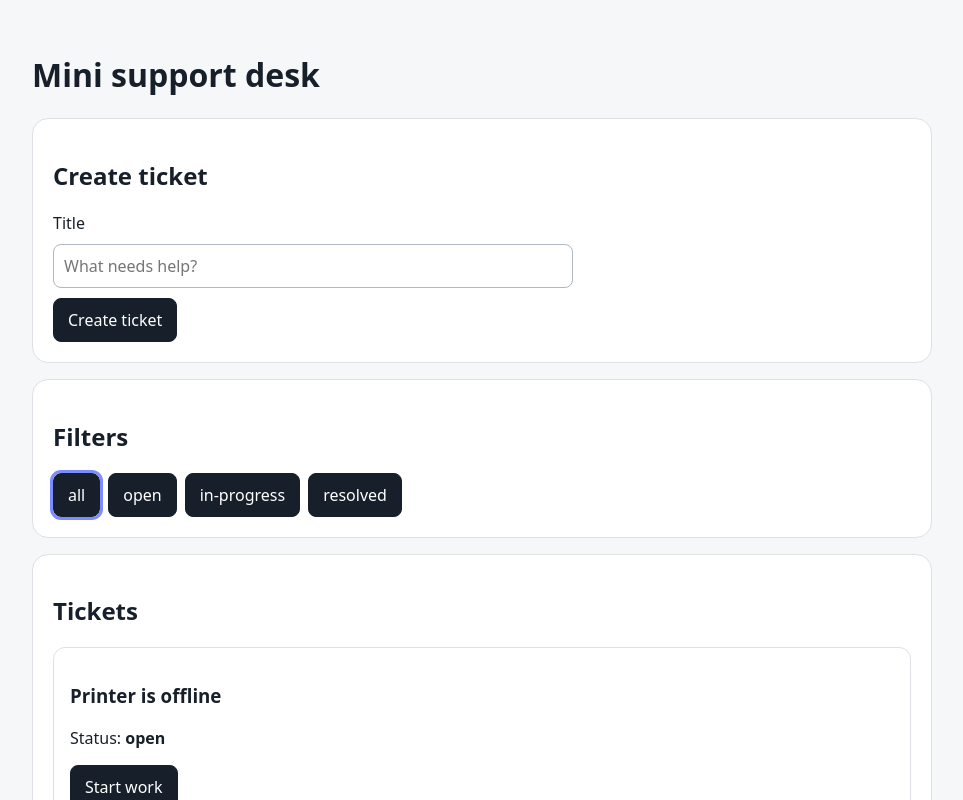
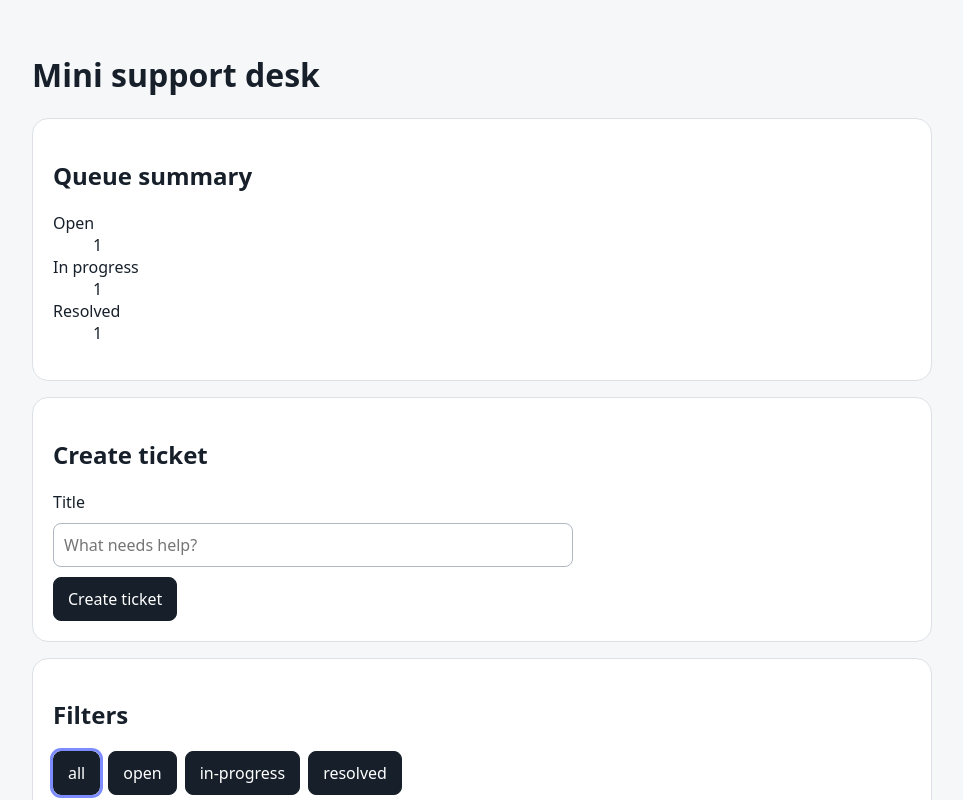
Before and after one commit to anselmdk/feature-spec-md-demo, a React (Vite) app: page / in a window 1280 px wide. Shown: the top 800 px of the page, without its empty margins (158-1121 px from the left). Built offline with nearby package versions, Linux system fonts and the light colour scheme.

Commit message:
Add queue summary demo feature

```diff
--- a/src/App.tsx
+++ b/src/App.tsx
@@ -31,6 +31,16 @@ export function App() {
     Record<string, string>
   >({});
   const [statusErrors, setStatusErrors] = useState<Record<string, string>>({});
+
+  const queueSummary = useMemo(
+    () => ({
+      open: tickets.filter((ticket) => ticket.status === "open").length,
+      inProgress: tickets.filter((ticket) => ticket.status === "in-progress")
+        .length,
+      resolved: tickets.filter((ticket) => ticket.status === "resolved").length,
+    }),
+    [tickets],
+  );
 
   const visibleTickets = useMemo(
     () => filterTickets(tickets, filter),
@@ -85,6 +95,31 @@ export function App() {
   return (
     <main className="app">
       <h1>Mini support desk</h1>
+
+      <section
+        className="panel queue-summary"
+        aria-labelledby="queue-summary-heading"
+      >
+        <h2 id="queue-summary-heading">Queue summary</h2>
+        <dl className="summary-grid" aria-label="Ticket totals">
+          <div>
+            <dt>Open</dt>
+            <dd data-testid="queue-summary-open">{queueSummary.open}</dd>
+          </div>
+          <div>
+            <dt>In progress</dt>
+            <dd data-testid="queue-summary-in-progress">
+              {queueSummary.inProgress}
+            </dd>
+          </div>
+          <div>
+            <dt>Resolved</dt>
+            <dd data-testid="queue-summary-resolved">
+              {queueSummary.resolved}
+            </dd>
+          </div>
+        </dl>
+      </section>
 
       <section className="panel" aria-labelledby="create-ticket-heading">
         <h2 id="create-ticket-heading">Create ticket</h2>
```
